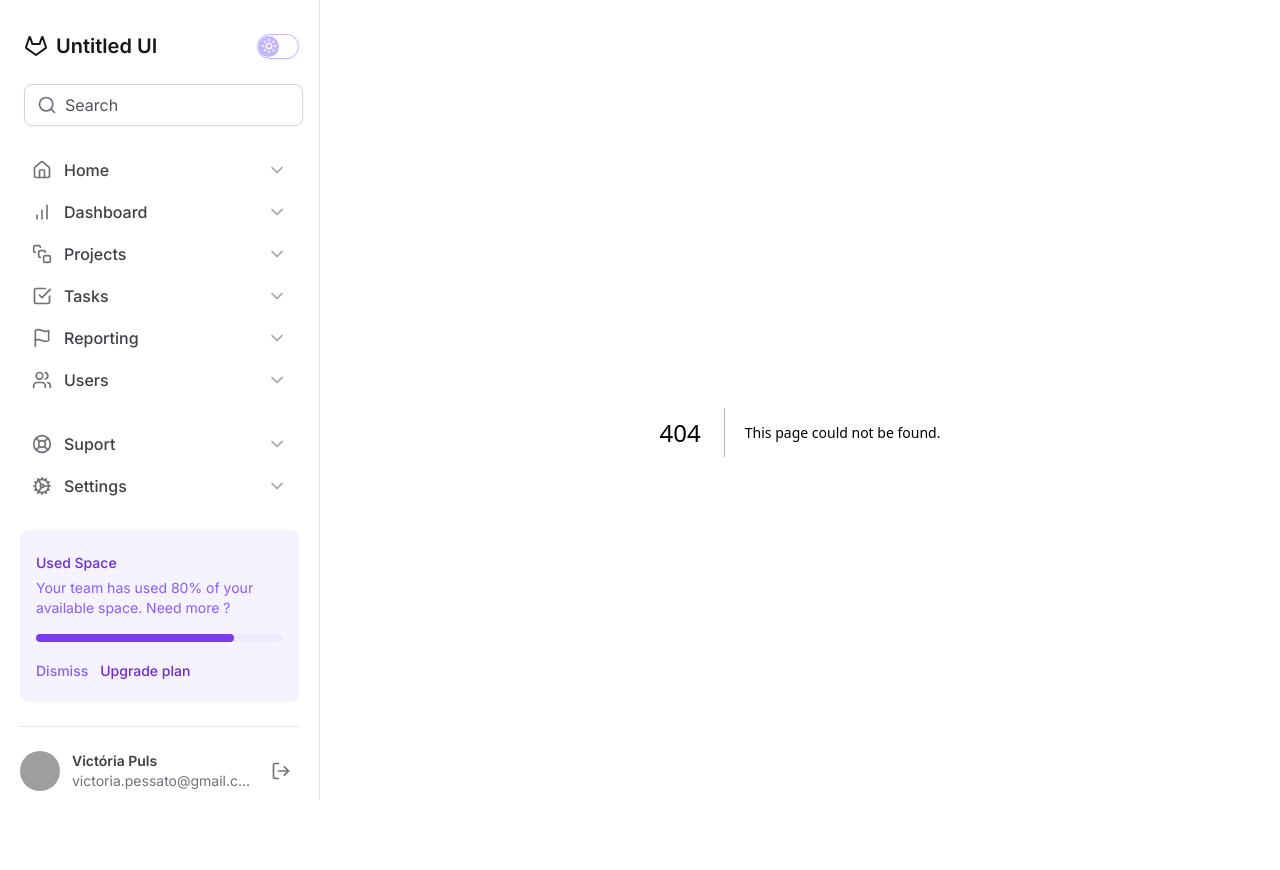
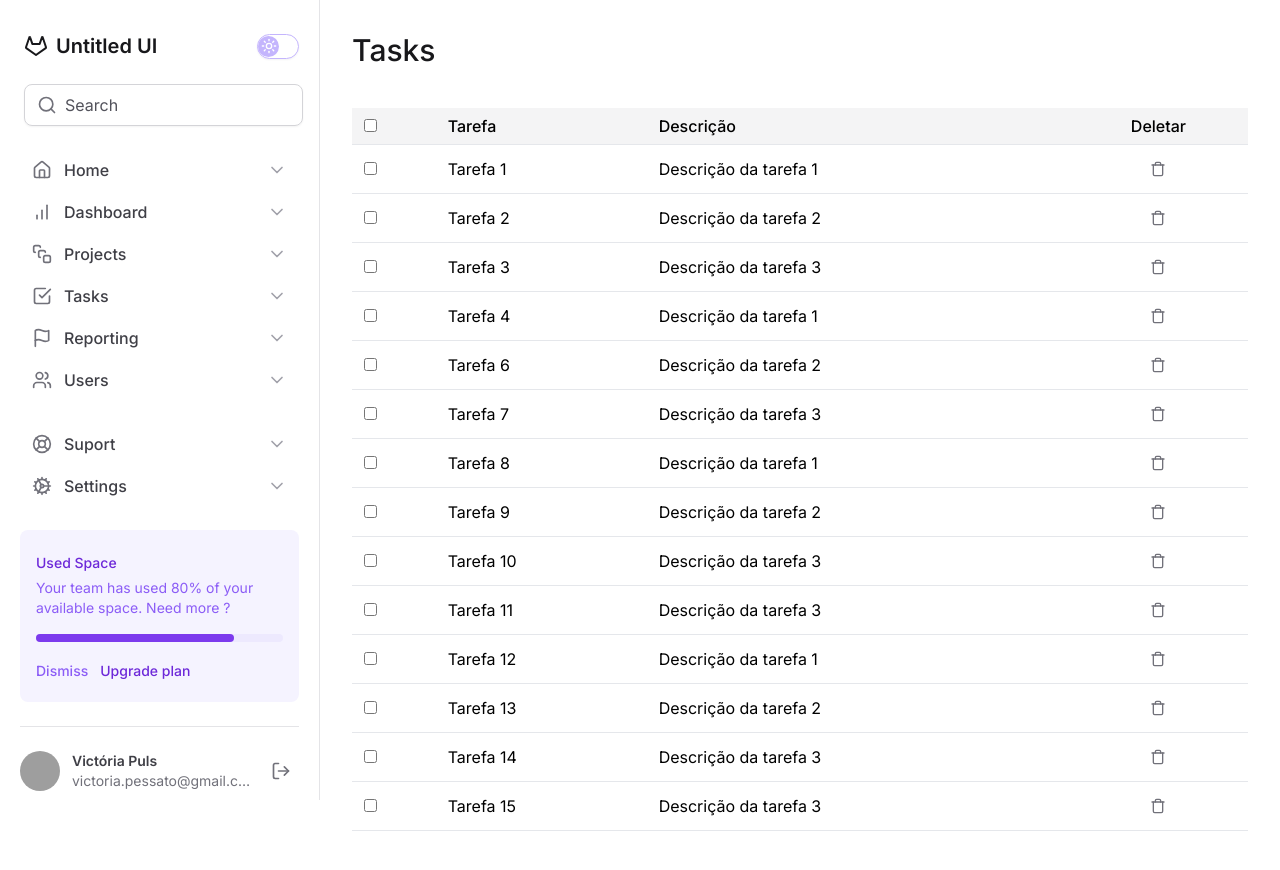
Before and after one commit to vicpulsr/tailwind-rocketseat, a Next.js app: page /tasks in a window 1280 px wide. Before the commit this address had no page. Shown: the top 870 px of the page. Built offline with nearby package versions, Linux system fonts and the light colour scheme; grey boxes are pictures that could not be loaded.

Commit message:
✨ feat: TaskTable and use-tasks store

```diff
--- a/package.json
+++ b/package.json
@@ -15,6 +15,7 @@
     "@radix-ui/react-select": "^2.0.0",
     "@radix-ui/react-switch": "^1.1.0",
     "@radix-ui/react-tabs": "^1.0.4",
+    "@tanstack/react-table": "^8.17.3",
     "@types/node": "^20",
     "@types/react": "^18",
     "@types/react-dom": "^18",
--- /dev/null
+++ b/src/app/tasks/page.tsx
@@ -0,0 +1,17 @@
+"use client";
+
+import TaskTable from "@/components/Table";
+
+export default function Tasks() {
+  return (
+    <div className="flex h-full flex-col">
+      <h1 className="text-3xl font-medium text-zinc-900 dark:text-zinc-100">
+        Tasks
+      </h1>
+
+      <div className="flex flex-1 overflow-hidden">
+        <TaskTable />
+      </div>
+    </div>
+  );
+}
--- /dev/null
+++ b/src/components/Table/components/Column.tsx
@@ -0,0 +1,48 @@
+import { ColumnDef } from "@tanstack/react-table";
+import { Task } from "..";
+import { Trash } from "lucide-react";
+
+export const columns: ColumnDef<Task>[] = [
+  {
+    id: "selection",
+    header: ({ table }) => (
+      <div>
+        <input
+          type="checkbox"
+          {...{
+            checked: table.getIsAllRowsSelected(),
+            indeterminate: table.getIsSomeRowsSelected(),
+            onChange: table.getToggleAllRowsSelectedHandler(),
+          }}
+        />
+      </div>
+    ),
+    cell: ({ row }) => (
+      <div>
+        <input
+          type="checkbox"
+          {...{
+            checked: row.getIsSelected(),
+            disabled: !row.getCanSelect(),
+            indeterminate: row.getIsSomeSelected(),
+            onChange: row.getToggleSelectedHandler(),
+          }}
+        />
+      </div>
+    ),
+  },
+  {
+    accessorKey: "task",
+    header: "Tarefa",
+  },
+  {
+    accessorKey: "description",
+    header: "Descrição",
+  },
+  {
+    id: "delete",
+    header: () => (
+      <span className="flex items-center justify-center">Deletar</span>
+    ),
+  },
+];
--- /dev/null
+++ b/src/components/Table/index.tsx
@@ -0,0 +1,97 @@
+import React from "react";
+import {
+  useReactTable,
+  getCoreRowModel,
+  getPaginationRowModel,
+  flexRender,
+} from "@tanstack/react-table";
+import { columns as baseColumns } from "./components/Column";
+import { useTasks } from "@/stores/use-tasks";
+import { Trash } from "lucide-react";
+
+export interface Task {
+  id: number;
+  task: string;
+  description: string;
+}
+
+const TaskTable: React.FC = () => {
+  const { tasks, deleteTask } = useTasks();
+
+  const columns = React.useMemo(
+    () =>
+      baseColumns.map((column) => {
+        if (column.id === "delete") {
+          return {
+            ...column,
+            cell: ({ row }: any) => (
+              <button
+                className="flex h-full w-full items-center justify-center text-zinc-500"
+                onClick={() => deleteTask(row.original.id)}
+              >
+                <Trash className="size-4" />
+              </button>
+            ),
+          };
+        }
+        return column;
+      }),
+    [deleteTask],
+  );
+
+  const table = useReactTable({
+    data: tasks,
+    columns,
+
+    getCoreRowModel: getCoreRowModel(),
+    // getPaginationRowModel: getPaginationRowModel(),
+  });
+
+  return (
+    <div className="mt-5 h-full w-full overflow-auto">
+      <table className="mt-5 w-full">
+        <thead className="sticky top-0 [&_tr]:border-b">
+          {table.getHeaderGroups().map((headerGroup) => (
+            <tr
+              key={headerGroup.id}
+              className="hover:bg-muted/50 data-[state=selected]:bg-muted border-b bg-zinc-100 transition-colors"
+            >
+              {headerGroup.headers.map((header) => (
+                <th
+                  key={header.id}
+                  className="text-muted-foreground h-9 px-3 py-[6px] text-left align-middle font-medium [&:has([role=checkbox])]:pr-0"
+                >
+                  {header.isPlaceholder
+                    ? null
+                    : flexRender(
+                        header.column.columnDef.header,
+                        header.getContext(),
+                      )}
+                </th>
+              ))}
+            </tr>
+          ))}
+        </thead>
+        <tbody className="h-[200px] overflow-y-auto">
+          {table.getRowModel().rows.map((row) => (
+            <tr
+              key={row.id}
+              className="hover:bg-muted/50 data-[state=selected]:bg-muted border-b transition-colors"
+            >
+              {row.getVisibleCells().map((cell) => (
+                <td
+                  key={cell.id}
+                  className="p-3 align-middle [&:has([role=checkbox])]:pr-0"
+                >
+                  {flexRender(cell.column.columnDef.cell, cell.getContext())}
+                </td>
+              ))}
+            </tr>
+          ))}
+        </tbody>
+      </table>
+    </div>
+  );
+};
+
+export default TaskTable;
--- /dev/null
+++ b/src/stores/use-tasks.ts
@@ -0,0 +1,42 @@
+import { create } from "zustand";
+
+export interface Task {
+  id: number;
+  task: string;
+  description: string;
+}
+
+type TasksProps = {
+  tasks: Task[];
+  createTask: (task: Task) => void;
+  deleteTask: (id: number) => void;
+};
+
+export const useTasks = create<TasksProps>((set) => ({
+  tasks: [
+    { id: 1, task: "Tarefa 1", description: "Descrição da tarefa 1" },
+    { id: 2, task: "Tarefa 2", description: "Descrição da tarefa 2" },
+    { id: 3, task: "Tarefa 3", description: "Descrição da tarefa 3" },
+    { id: 4, task: "Tarefa 4", description: "Descrição da tarefa 1" },
+    { id: 5, task: "Tarefa 6", description: "Descrição da tarefa 2" },
+    { id: 6, task: "Tarefa 7", description: "Descrição da tarefa 3" },
+    { id: 7, task: "Tarefa 8", description: "Descrição da tarefa 1" },
+    { id: 8, task: "Tarefa 9", description: "Descrição da tarefa 2" },
+    { id: 9, task: "Tarefa 10", description: "Descrição da tarefa 3" },
+    { id: 10, task: "Tarefa 11", description: "Descrição da tarefa 3" },
+    { id: 11, task: "Tarefa 12", description: "Descrição da tarefa 1" },
+    { id: 12, task: "Tarefa 13", description: "Descrição da tarefa 2" },
+    { id: 13, task: "Tarefa 14", description: "Descrição da tarefa 3" },
+    { id: 14, task: "Tarefa 15", description: "Descrição da tarefa 3" },
+  ],
+  createTask: (task) => {
+    set((state) => ({
+      tasks: [...state.tasks, task],
+    }));
+  },
+  deleteTask: (id) => {
+    set((state) => ({
+      tasks: state.tasks.filter((task) => task.id !== id),
+    }));
+  },
+}));
```
Also changed, not shown: 1 other file (tests, documents, lock files or other folders).
